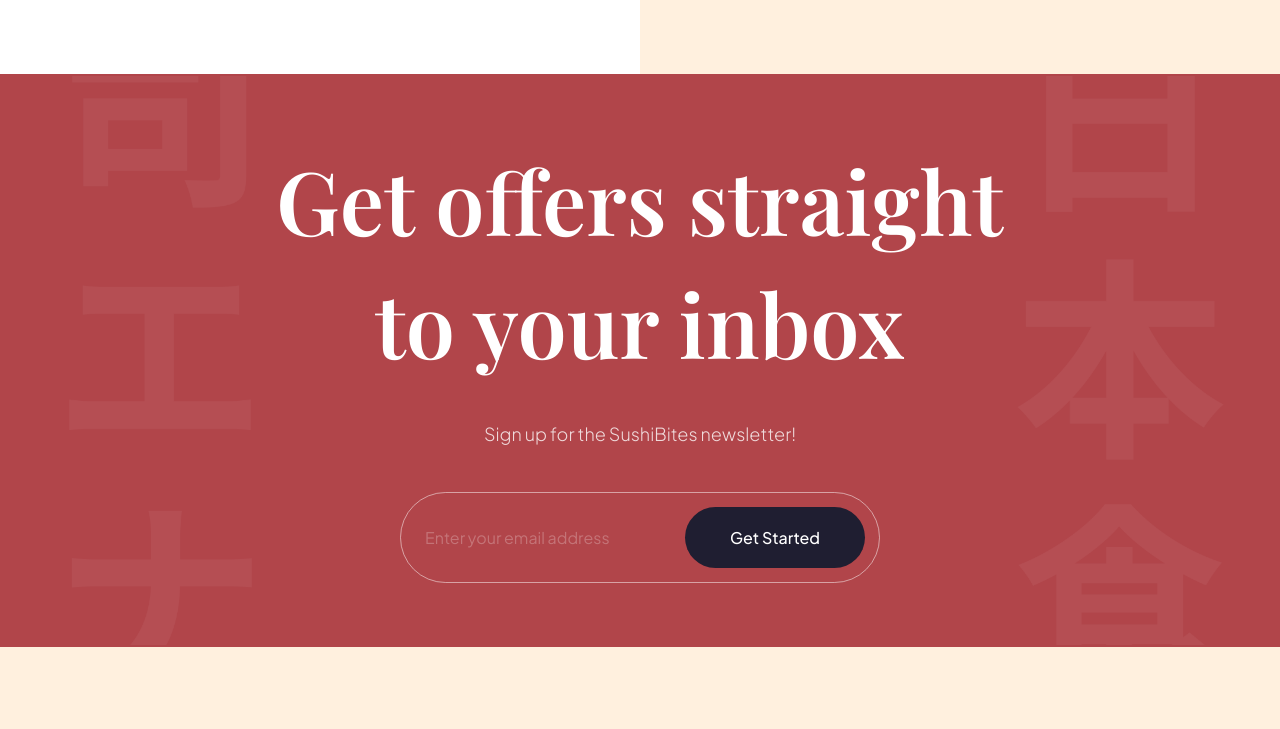
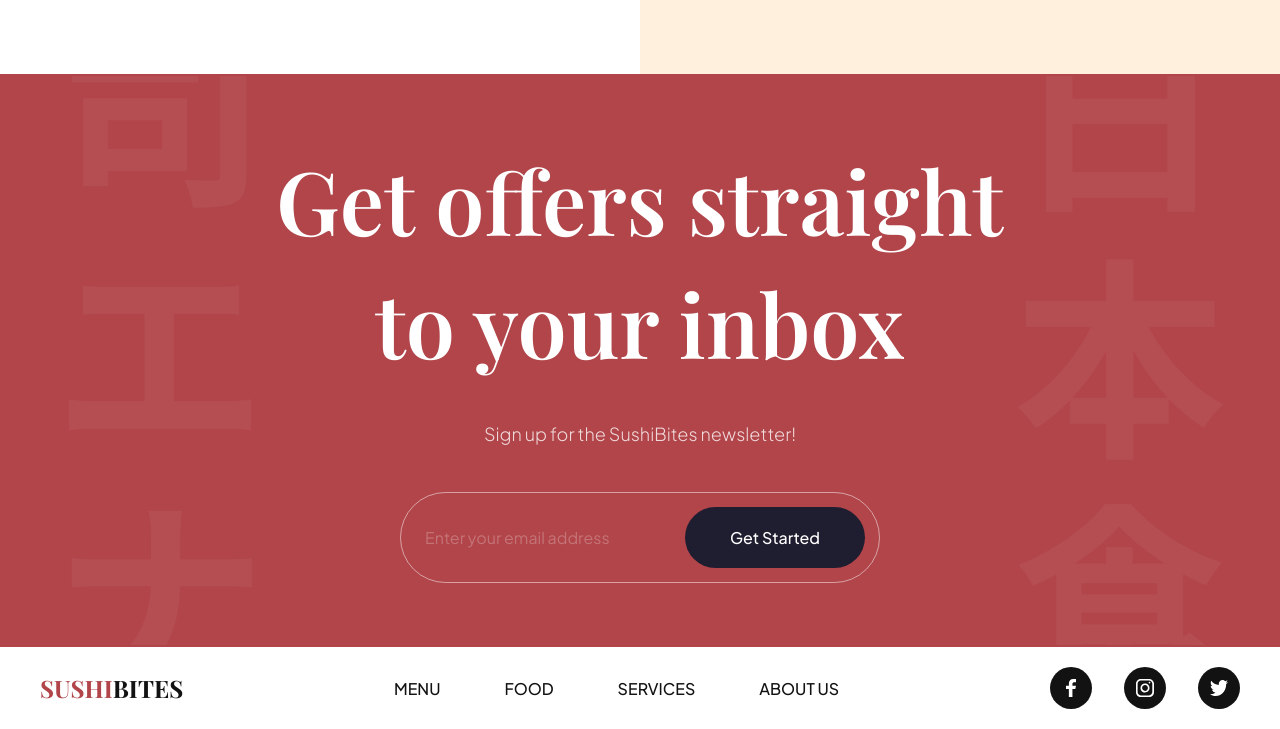
Before and after one commit to shahirulprojects/DONT-DELETE-sushi-bites, a website built with Vite: page index.html in a window 1280 px wide. Shown: the part 3708-4437 px from the top of the page. Before the commit the page ends 4355 px from the top, so only its background shows below. Built offline with nearby package versions, Linux system fonts and the light colour scheme; files whose address does not match are found by name.

Commit message:
add footer section

```diff
--- a/css/sections/footer.css
+++ b/css/sections/footer.css
@@ -0,0 +1,63 @@
+.footer {
+  width: 100%;
+  padding: 20px 40px;
+  background: var(--color-white);
+
+  flex-wrap: wrap;
+  gap: 20px;
+
+  overflow: hidden;
+}
+
+.footer__logo {
+  font-size: 24px;
+  font-weight: bold;
+  font-family: var(--playfair-display);
+  text-transform: uppercase;
+  color: var(--secondary-color);
+
+  cursor: pointer;
+}
+
+.footer__logo span {
+  color: var(--primary-color);
+}
+
+/* list-style:none means that it will remove the bullet point style */
+.footer ul {
+  list-style: none;
+
+  display: flex;
+  flex-wrap: wrap;
+  flex-direction: row;
+  gap: 64px;
+}
+
+/* changing the gap of the last child so that it will indirectly (secara tak langsung) move all the li to middle */
+.footer ul:last-child {
+  gap: 32px;
+}
+.footer__nav li {
+  font-size: 16px;
+  font-weight: 500;
+  font-family: var(--plus-jakarta-sans);
+  text-transform: uppercase;
+  color: var(--secondary-color);
+
+  cursor: pointer;
+}
+
+.footer__social li {
+  width: 42px;
+  height: 42px;
+
+  background-color: var(--secondary-color);
+  border-radius: 100%;
+}
+
+.footer__social li img {
+  width: 45%;
+  height: 45%;
+
+  object-fit: contain;
+}
--- a/css/sections/trending.css
+++ b/css/sections/trending.css
@@ -84,7 +84,7 @@
 }
 
 .trending-drink .trending__image {
-  background-image: url("../../assets/japanese_drink.png");
+  background-image: url("../../assets/japanese_drinks.png");
 }
 
 .trending__image img {
--- a/index.html
+++ b/index.html
@@ -343,6 +343,30 @@
       </div>
     </section>
 
+    <footer class="footer flex-between">
+      <h3 class="footer__logo"><span>Sushi</span>Bites</h3>
+      <!-- span is a way to highlight or style a specific word or part of a sentence on a webpage. For example:
+          <p>This is a <span style="color: red;">red</span> word.</p> makes the word "red" appear in red color. -->
+      <!-- a stands for anchor tag.It is used for creating hyperlinks to other web pages, resources, or locations within the same page. -->
+      <ul class="footer__nav">
+        <li><a href="#menu">Menu</a></li>
+        <li><a href="#food">Food</a></li>
+        <li><a href="#services">Services</a></li>
+        <li><a href="#about-us">About Us</a></li>
+      </ul>
+
+      <ul class="footer__social">
+        <li class="flex-center">
+          <img src="asstes/facebook.svg" alt="facebook" />
+        </li>
+        <li class="flex-center">
+          <img src="asstes/instagram.svg" alt="instagram" />
+        </li>
+        <li class="flex-center">
+          <img src="asstes/twitter.svg" alt="twitter" />
+        </li>
+      </ul>
+    </footer>
     <script src="js/script.js" type="module"></script>
   </body>
 </html>
```
